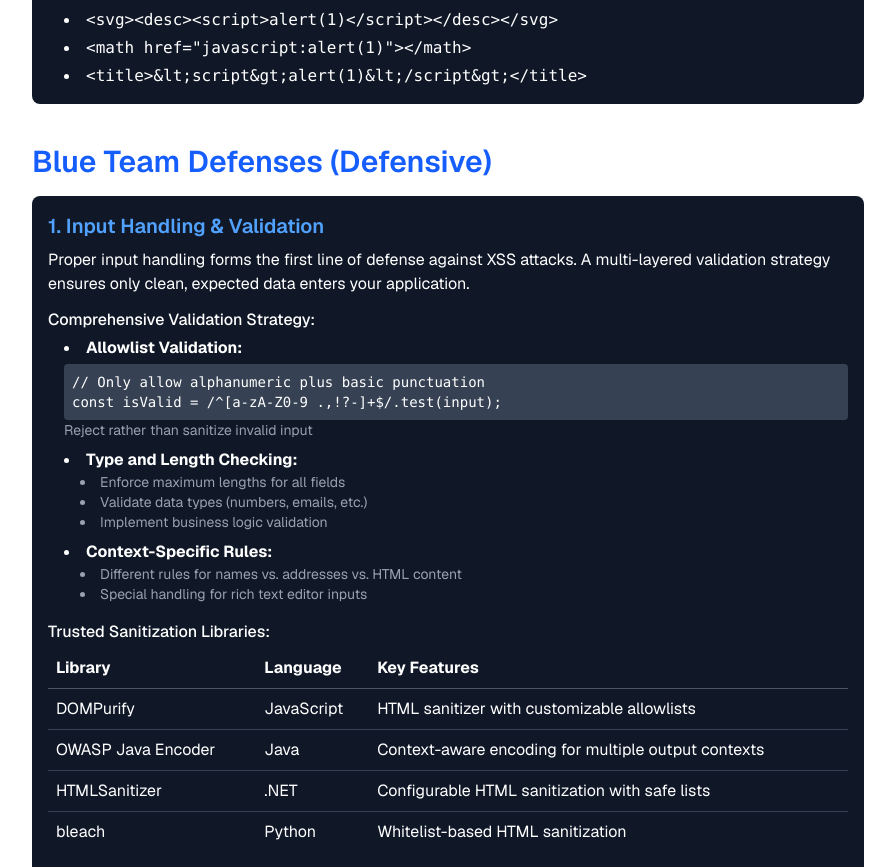
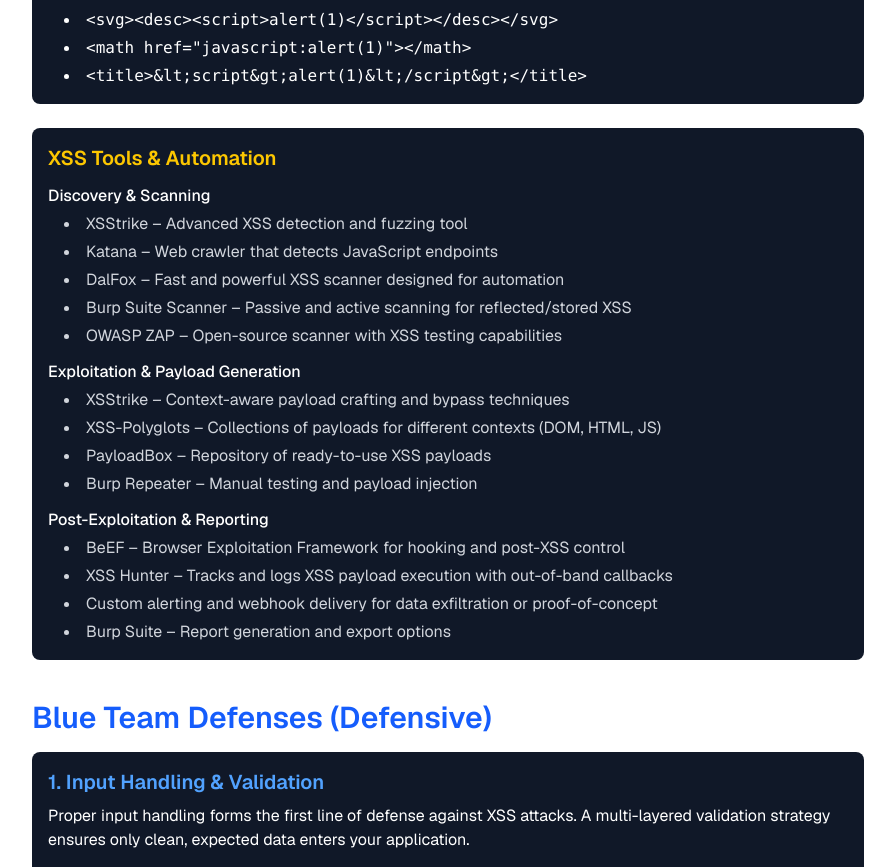
Before and after one commit to AnonAmosAdmn/HackingResourcesGuide, a Next.js app: page /xss in a window 1280 px wide. Shown: the part 5186-6053 px from the top of the page, without its empty margins (192-1087 px from the left). Built offline with nearby package versions, Linux system fonts and the light colour scheme.

Commit message:
Update page.tsx

```diff
--- a/app/xss/page.tsx
+++ b/app/xss/page.tsx
@@ -369,6 +369,38 @@
             </div>
 
           </div>
+        </article>
+
+
+
+
+        <article className="mb-6 bg-gray-900 p-4 rounded-lg">
+          <h3 className="text-xl font-semibold mb-2 text-yellow-400">XSS Tools & Automation</h3>
+
+          <h4 className="font-medium mb-1 mt-3">Discovery & Scanning</h4>
+          <ul className="list-disc list-inside ml-4 space-y-1 text-gray-300">
+            <li>XSStrike – Advanced XSS detection and fuzzing tool</li>
+            <li>Katana – Web crawler that detects JavaScript endpoints</li>
+            <li>DalFox – Fast and powerful XSS scanner designed for automation</li>
+            <li>Burp Suite Scanner – Passive and active scanning for reflected/stored XSS</li>
+            <li>OWASP ZAP – Open-source scanner with XSS testing capabilities</li>
+          </ul>
+
+          <h4 className="font-medium mb-1 mt-3">Exploitation & Payload Generation</h4>
+          <ul className="list-disc list-inside ml-4 space-y-1 text-gray-300">
+            <li>XSStrike – Context-aware payload crafting and bypass techniques</li>
+            <li>XSS-Polyglots – Collections of payloads for different contexts (DOM, HTML, JS)</li>
+            <li>PayloadBox – Repository of ready-to-use XSS payloads</li>
+            <li>Burp Repeater – Manual testing and payload injection</li>
+          </ul>
+
+          <h4 className="font-medium mb-1 mt-3">Post-Exploitation & Reporting</h4>
+          <ul className="list-disc list-inside ml-4 space-y-1 text-gray-300">
+            <li>BeEF – Browser Exploitation Framework for hooking and post-XSS control</li>
+            <li>XSS Hunter – Tracks and logs XSS payload execution with out-of-band callbacks</li>
+            <li>Custom alerting and webhook delivery for data exfiltration or proof-of-concept</li>
+            <li>Burp Suite – Report generation and export options</li>
+          </ul>
         </article>
 
 
```
